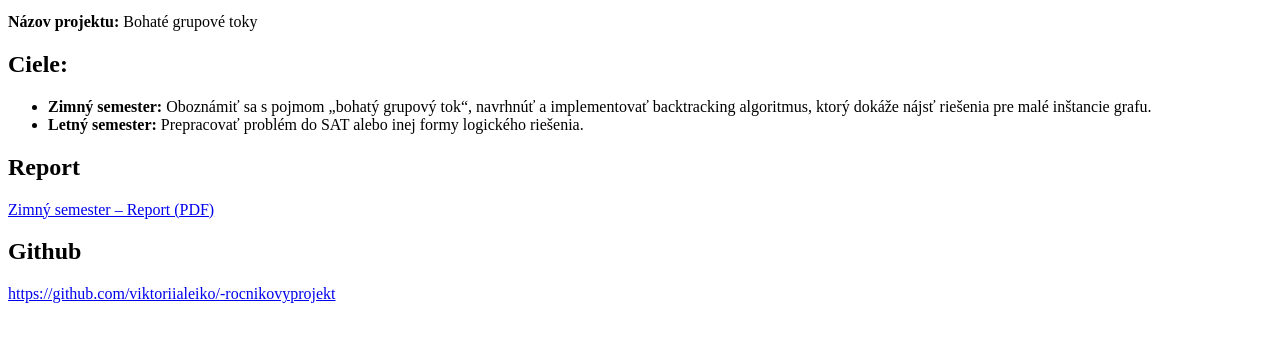
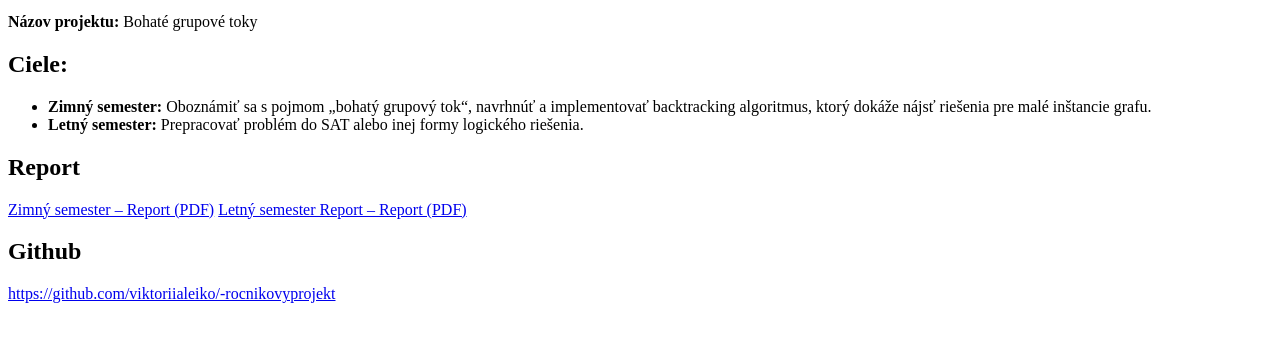
Before and after one commit to viktoriialeiko/-rocnikovyprojekt, a plain HTML site: page index.html in a window 1280 px wide. Shown: the part 155-496 px from the top of the page. Drawn offline with Linux system fonts and the light colour scheme.

Commit message:
Update index.html

```diff
--- a/index.html
+++ b/index.html
@@ -30,6 +30,7 @@
 	<h2>Report</h2>
     <p>
         <a href="Report-zima.pdf">Zimný semester – Report (PDF)</a>
+		<a href="Report-leto (1).pdf">Letný semester Report – Report (PDF)</a>
     </p>
 		<h2>Github</h2>
     <p>
```
